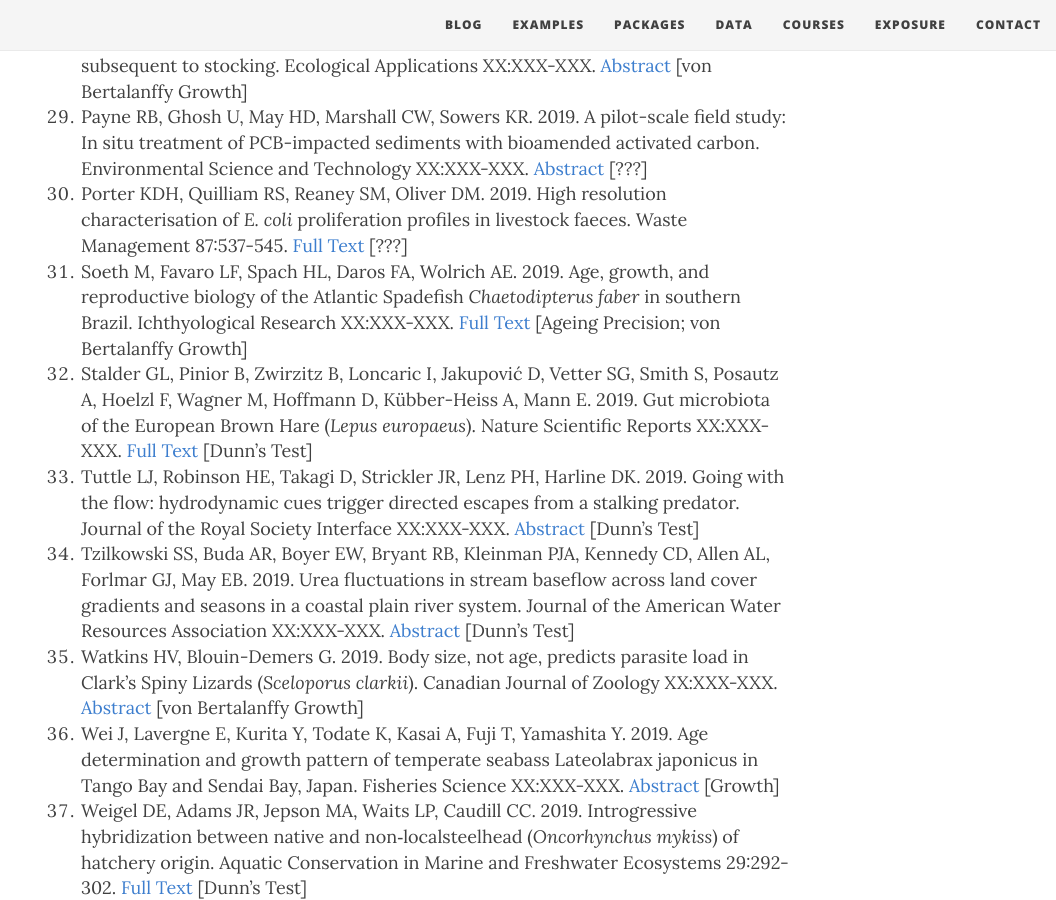
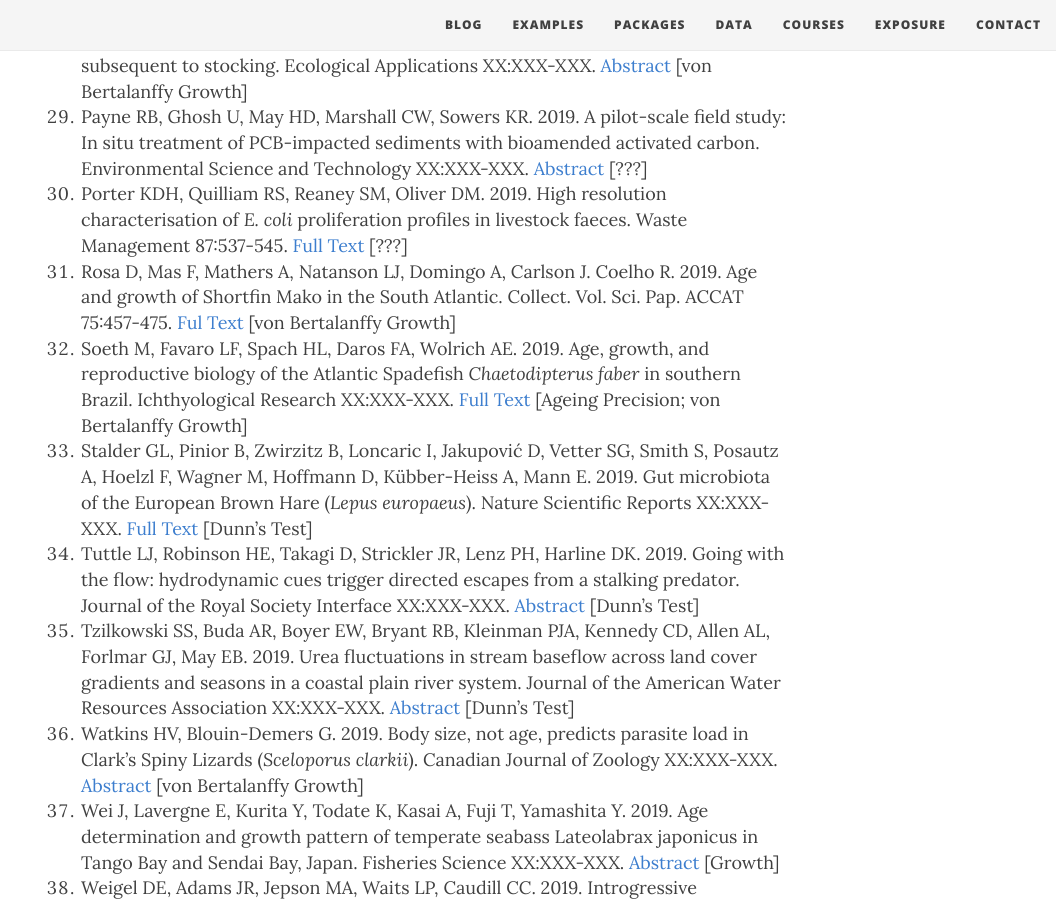
Before and after one commit to droglenc/fishR, a Jekyll site: the page built from exposure/exposure-citations19.md, in a window 1280 px wide and 900 px high, scrolled down 2864 px. Shown: the whole window, without its empty margins (224-1280 px from the left). Built offline with Jekyll 4.4.1, drawn with Linux system fonts in a browser that asks for light colours; nearby versions of some CDN libraries; some of the changed lines change nothing that is shown.

Commit message:
Update exposure-citations19.md

```diff
--- a/exposure/exposure-citations19.md
+++ b/exposure/exposure-citations19.md
@@ -5,7 +5,7 @@ subtitle: fishR and FSA is Being Used!!
 css: "/css/exposure-citation.css"
 ---
 
-The [**IFAR** book](http://derekogle.com/IFAR/), **fishR** website, or the **FSA** package were cited in the following <span id="contact-div">39</span> publications.
+The [**IFAR** book](http://derekogle.com/IFAR/), **fishR** website, or the **FSA** package were cited in the following <span id="contact-div">40</span> publications.
 
 1. Aslan CE, Shiels AB, Haines W, Liang CT. 2019. Non‐native insects dominate daytime pollination in a high‐elevation Hawaiian dryland ecosystem. American Journal of Botany XX:XXX-XXX. [Abstract](https://bsapubs.onlinelibrary.wiley.com/doi/abs/10.1002/ajb2.1233) [???]
 1. Brauer TA, Quist MC, Rhea DT, Laughlin TW, Walrath JD. 2019. Population Characteristics and Management of Lentic Populations of Nonnative Burbot in the Green River System, Wyoming. North American Journal of Fisheries Management. XX:XXX-XXX. [Abstract](https://afspubs.onlinelibrary.wiley.com/doi/abs/10.1002/nafm.10247) [von Bertalanffy Growth]
@@ -37,6 +37,7 @@ The [**IFAR** book](http://derekogle.com/IFAR/), **fishR** website, or the **FSA
 1. Morissette O, Sirois P, Wilson CC, Laporte M, Bernatchez L. 2019. The role of ecotype‐environment interactions in intraspecific trophic niche partitioning subsequent to stocking. Ecological Applications XX:XXX-XXX. [Abstract](https://esajournals.onlinelibrary.wiley.com/doi/abs/10.1002/eap.1857) [von Bertalanffy Growth]
 1. Payne RB, Ghosh U, May HD, Marshall CW, Sowers KR. 2019. A pilot-scale field study: In situ treatment of PCB-impacted sediments with bioamended activated carbon. Environmental Science and Technology XX:XXX-XXX. [Abstract](https://pubs.acs.org/doi/abs/10.1021/acs.est.8b05019) [???]
 1. Porter KDH, Quilliam RS, Reaney SM, Oliver DM. 2019. High resolution characterisation of *E. coli* proliferation profiles in livestock faeces. Waste Management 87:537-545. [Full Text](https://www.sciencedirect.com/science/article/pii/S0956053X19301084) [???]
+1. Rosa D, Mas F, Mathers A, Natanson LJ, Domingo A, Carlson J. Coelho R. 2019. Age and growth of Shortfin Mako in the South Atlantic. Collect. Vol. Sci. Pap. ACCAT 75:457-475. [Ful Text](https://www.iccat.int/Documents/CVSP/CV075_2018/n_3/CV075030457.pdf) [von Bertalanffy Growth]
 1. Soeth M, Favaro LF, Spach HL, Daros FA, Wolrich AE. 2019. Age, growth, and reproductive biology of the Atlantic Spadefish *Chaetodipterus faber* in southern Brazil. Ichthyological Research XX:XXX-XXX. [Full Text](https://link.springer.com/article/10.1007/s10228-018-0663-2) [Ageing Precision; von Bertalanffy Growth]
 1. Stalder GL, Pinior B, Zwirzitz B, Loncaric I, Jakupović D, Vetter SG, Smith S, Posautz A, Hoelzl F, Wagner M, Hoffmann D, Kübber-Heiss A, Mann E. 2019. Gut microbiota of the European Brown Hare (*Lepus europaeus*). Nature Scientific Reports XX:XXX-XXX. [Full Text](https://www.nature.com/articles/s41598-019-39638-9) [Dunn's Test]
 1. Tuttle LJ, Robinson HE, Takagi D, Strickler JR, Lenz PH, Harline DK. 2019. Going with the flow: hydrodynamic cues trigger directed escapes from a stalking predator. Journal of the Royal Society Interface XX:XXX-XXX. [Abstract](https://royalsocietypublishing.org/doi/abs/10.1098/rsif.2018.0776) [Dunn's Test]
```
